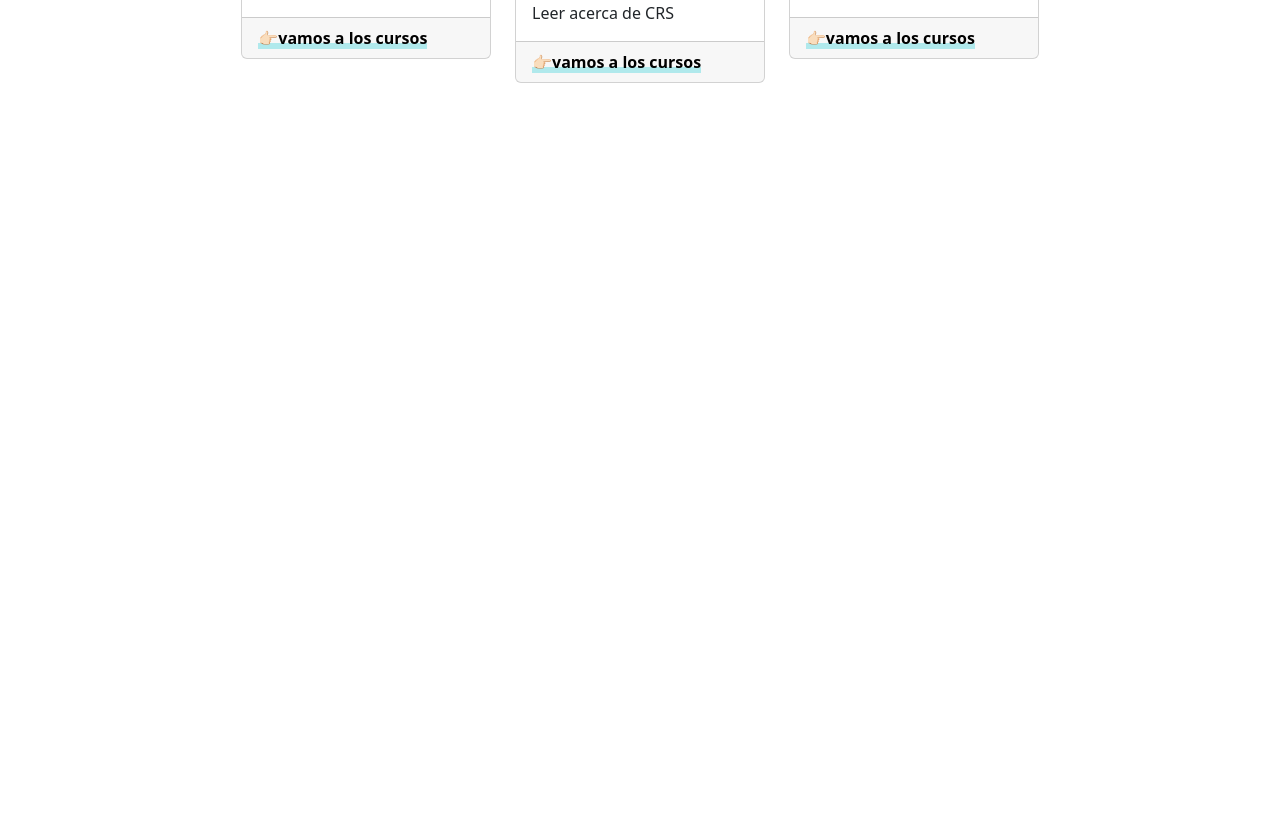
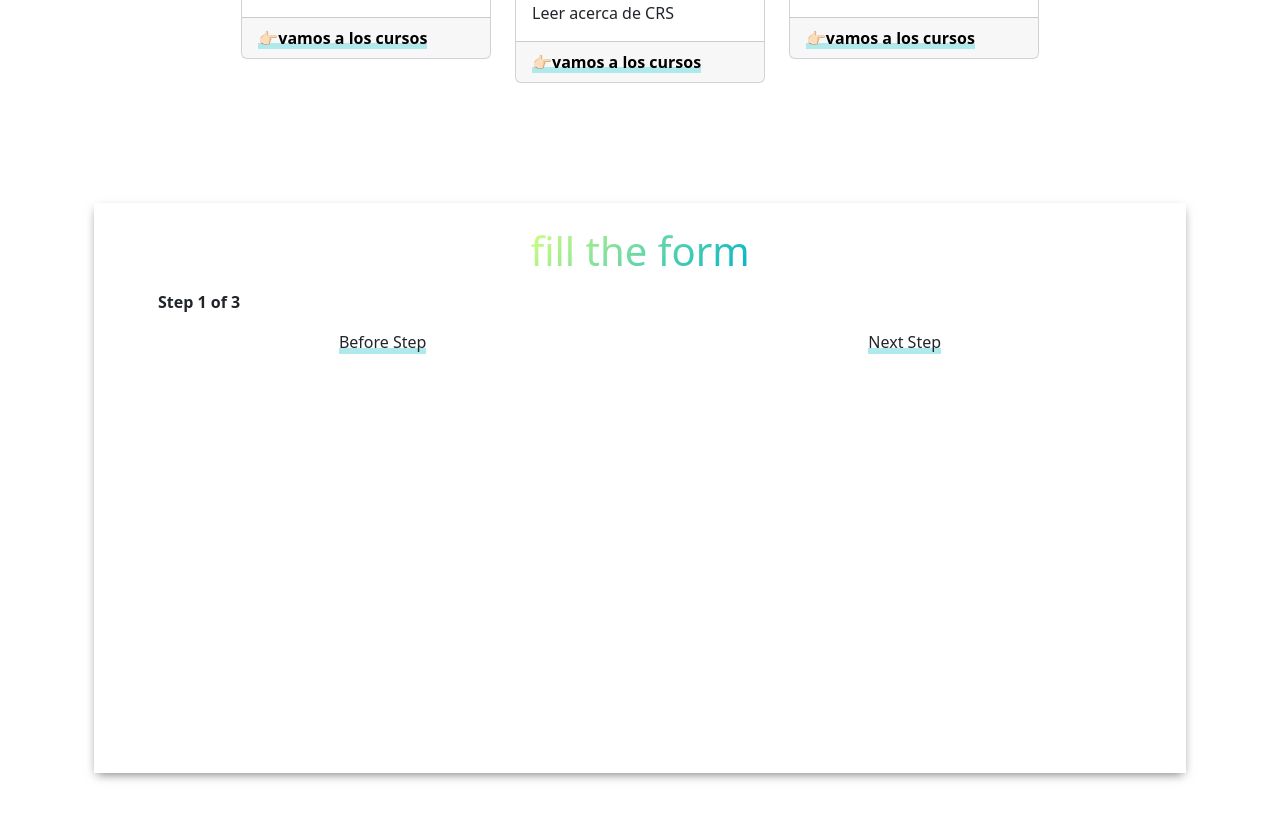
Before and after one commit to thonix30/formulario-dinamico, a React (Create React App) app: page / in a window 1280 px wide. Shown: the part 920-1739 px from the top of the page. Before the commit the page ends 1027 px from the top, so only its background shows below. Built offline with nearby package versions, Linux system fonts and the light colour scheme.

Commit message:
feat: añadiendo dynamic form

```diff
--- a/src/App.js
+++ b/src/App.js
@@ -2,6 +2,7 @@
 import NavbarMenu from './Components/NavbarMenu';
 import Introduccion from './Components/Introduccion/Introduccion';
 import Servicios from './Components/Servicios/Servicios';
+import DynamicForm from './Components/DynamicForm/DynamicForm';
 
 function App() {
   return (
@@ -9,6 +10,7 @@
       <NavbarMenu/>
       <Introduccion/>
       <Servicios/>
+      <DynamicForm/>
     </div>
   );
 }
--- /dev/null
+++ b/src/Components/DynamicForm/DynamicForm.css
@@ -0,0 +1,45 @@
+.dynamic-form .title-dynamic-form {
+    background: linear-gradient(135deg, #d6ff7f 0%, #00b3cc 100%);
+    -webkit-background-clip: text;
+    background-clip: text;
+    -webkit-text-fill-color: transparent;
+    width: fit-content;
+    margin: 0 auto;
+}
+.dynamic-form h2 {
+    display: inline;
+    padding-right: 5px;
+    background-image: linear-gradient(108deg, #b16cea 8%, #ff5e69 40%, #ff8a56 77%, #ffa84b 91%);
+    -webkit-background-clip: text;
+    -webkit-text-fill-color: transparent;
+}
+
+.dynamic-form .content-dynamic-form {
+    min-width: 500px;
+    height: 570px;
+    background: #fff;
+    box-shadow:  0px 4px 10px -3px rgb(117 117 117);
+}
+
+.dynamic-form .content-dynamic-form .actions {
+    display: flex;
+    justify-content: space-around;
+}
+
+.dynamic-form .content-dynamic-form .next,.before {
+    box-shadow: inset 0px -6px 0px 0px #b0e9ec;
+    cursor: pointer;
+}
+
+.dynamic-form .steps-numbers {
+    text-align: left;
+    padding: 15px 0 0 40px;
+    font-weight: 600;
+}
+
+@media (max-width:768px ) {
+    .dynamic-form .content-dynamic-form {
+        min-width: 100%;
+        height: 100%;
+    }
+}
--- /dev/null
+++ b/src/Components/DynamicForm/DynamicForm.js
@@ -0,0 +1,43 @@
+import { Container } from "react-bootstrap";
+import { useState } from "react";
+import './DynamicForm.css';
+
+
+export default function DynamicForm() {
+
+  const [step, setStep] = useState(1);
+
+  const showNextStep = () => {
+      setStep(step +1);
+  }
+
+  const showPreview = () => {
+    setStep(step -1);
+  }
+
+
+  return (
+    <div className="dynamic-form mt-4 mb-5 " id="dynamic-form">
+      <Container className="text-center p-4">
+        <div className="content-dynamic-form mt-5 p-4">
+          <h1 className="title-dynamic-form">fill the form</h1>
+          <p className="steps-numbers">Step {step} of 3</p>
+
+          <div className="actions">
+            <div className="container-text">
+              <p className="before" onClick={showPreview}>
+                Before Step
+              </p>
+            </div>
+
+            <div className="container-text">
+              <p className="next" onClick={showNextStep}>
+                Next Step
+              </p>
+            </div>
+          </div>
+        </div>
+      </Container>
+    </div>
+  )
+}
--- /dev/null
+++ b/src/Components/DynamicForm/index.js
@@ -0,0 +1 @@
+export {default} from './DynamicForm';
--- a/src/Components/Servicios/Servicios.js
+++ b/src/Components/Servicios/Servicios.js
@@ -37,7 +37,7 @@
                 <Col xs={12} md={8} >
                     <h2 className='text-center'>Servicios</h2>
                     <h4 className='pb-3 text-center'>checa algunos servicios</h4>
-                    <Row xs={12} md={3} className='g-4 mt-4'>
+                    <Row xs={1} md={3} className='g-4 mt-4'>
                         {servicesArray.map((servicios, index) => (
 
                             <CardServicios servicios={servicios} key={index}/>
```
